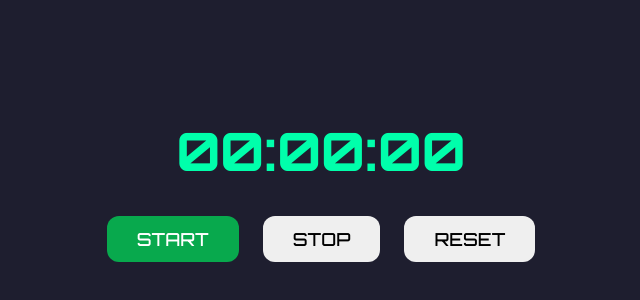
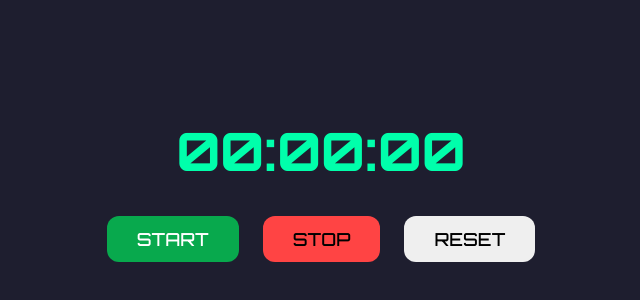
Before and after one commit to Eshhaa11/react-stopwatch, a React (Create React App) app: page / in a window 1280 px wide. Shown: the part 226-526 px from the top of the page, without its empty margins (319-959 px from the left). Built offline with nearby package versions, Linux system fonts and the light colour scheme.

Commit message:
added bgc

```diff
--- a/src/Components/Clock.css
+++ b/src/Components/Clock.css
@@ -48,5 +48,5 @@ button:hover {
 }
 
 .stop {
-
+    background-color: #ff4444;
 }
```
